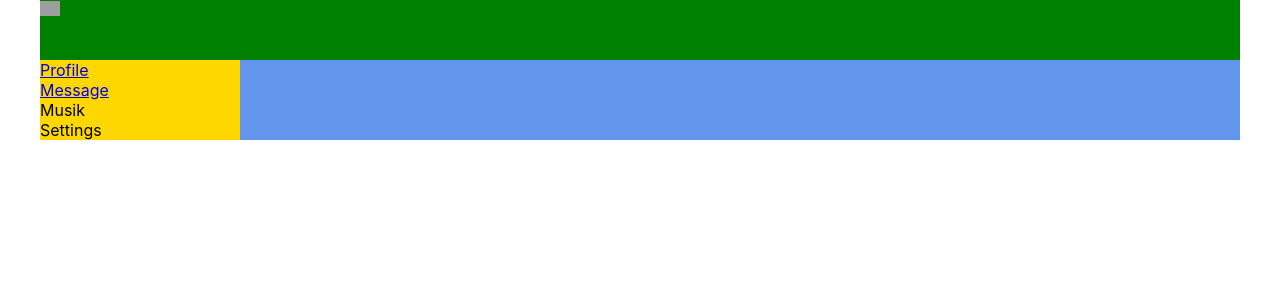
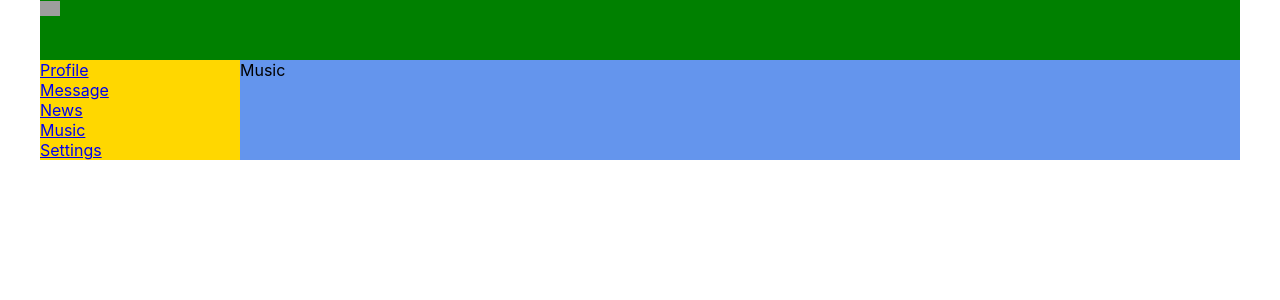
Before and after one commit to VasiliyOschepkov/react-test, a React (Create React App) app: page /music in a window 1280 px wide. Shown: the top 300 px of the page. Built offline with nearby package versions, Linux system fonts and the light colour scheme; grey boxes are pictures that could not be loaded.

Commit message:
add components news, music, settings

```diff
--- a/src/App.js
+++ b/src/App.js
@@ -5,6 +5,9 @@ import Profile from "./components/Profile/Profile";
 import Dialogs from "./components/Dialogs/Dialogs";
 import {BrowserRouter} from "react-router-dom";
 import {Route, Routes} from "react-router";
+import News from "./components/News/News";
+import Music from "./components/Music/Music";
+import Settings from "./components/Settings/Settings";
 
 
 
@@ -18,6 +21,10 @@ function App() {
                     <Routes>
                         <Route path="/dialog" element={<Dialogs/>}/>
                         <Route path='/profile' element={<Profile/>}/>
+                        <Route path='/news' element={<News/>}/>
+                        <Route path='/music' element={<Music/>}/>
+                        <Route path='/settings' element={<Settings/>}/>
+
                     </Routes>
 
                 </div>
--- /dev/null
+++ b/src/components/Music/Music.jsx
@@ -0,0 +1,12 @@
+import React from 'react'
+import css from './Music.module.css'
+
+const Music = () => {
+    return (
+        <div>
+            Music
+        </div>
+    );
+}
+
+export default Music;
--- a/src/components/Navbar/Navbar.jsx
+++ b/src/components/Navbar/Navbar.jsx
@@ -4,18 +4,37 @@ import css from './Navbar.module.css'
 const Navbar = () => {
     return (
         <div className={css.nav}>
+
             <div className={`${css.item} ${css.active}`}>
-                <a href="/profile">Profile</a>
+                <a href="/profile">
+                    Profile
+                </a>
             </div>
+
             <div className={css.item}>
-                <a href="/dialog">Message</a>
+                <a href="/dialog">
+                    Message
+                </a>
             </div>
+
             <div className={css.item}>
-                <a>Musik</a>
+                <a href='/news'>
+                    News
+                </a>
             </div>
+
             <div className={css.item}>
-                <a>Settings</a>
+                <a href='/music'>
+                    Music
+                </a>
             </div>
+
+            <div className={css.item}>
+                <a href='/settings'>
+                    Settings
+                </a>
+            </div>
+
         </div>
     );
 }
--- /dev/null
+++ b/src/components/News/News.jsx
@@ -0,0 +1,12 @@
+import React from 'react'
+import css from './News.module.css'
+
+const News = () => {
+    return (
+        <div>
+            News
+        </div>
+    );
+}
+
+export default News;
--- /dev/null
+++ b/src/components/Settings/Settings.jsx
@@ -0,0 +1,12 @@
+import React from 'react'
+import css from './Settings.module.css'
+
+const Settings = () => {
+    return (
+        <div>
+            Settings
+        </div>
+    );
+}
+
+export default Settings;
```
Also changed, not shown: src/components/Music/Music.module.css (added), src/components/News/News.module.css (added), src/components/Settings/Settings.module.css (added).
